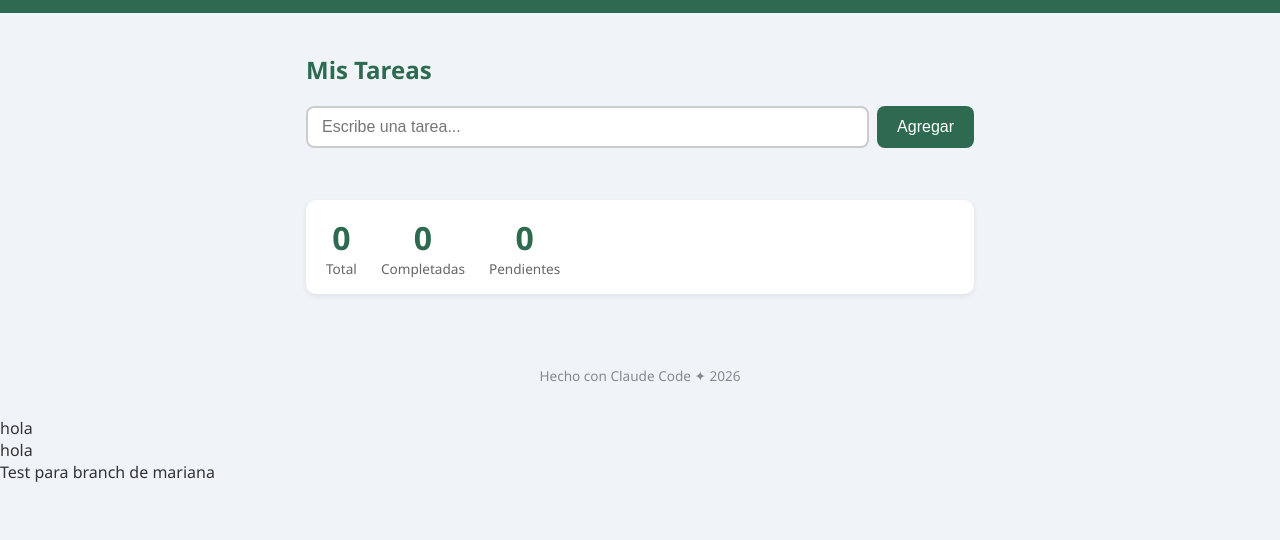
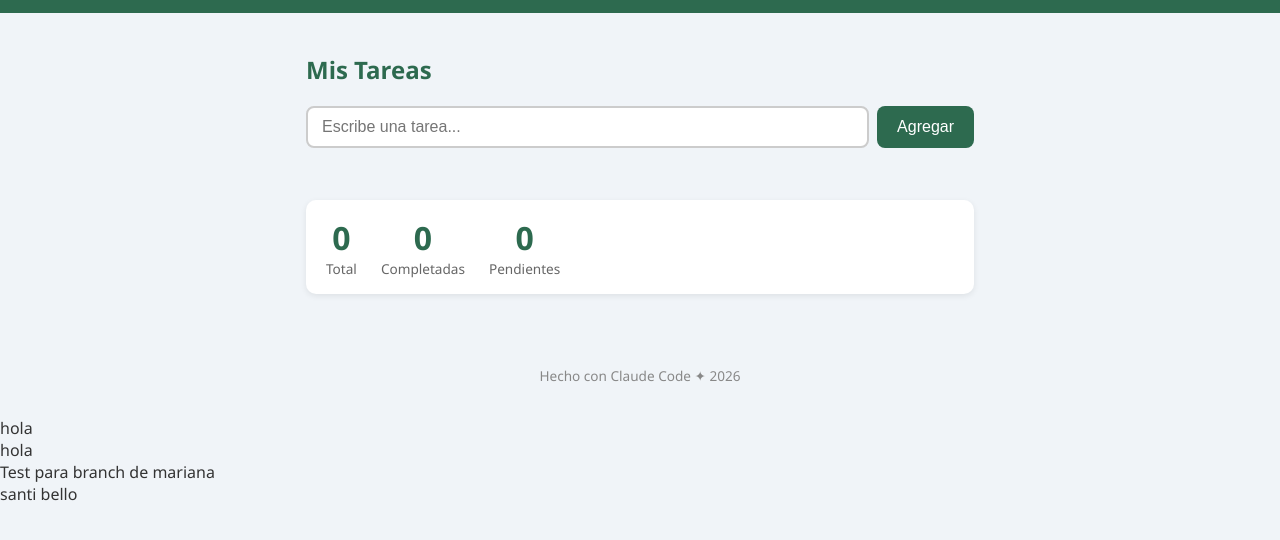
Before and after one commit to Santiago20022/Marianatest, a plain HTML site: page index.html in a window 1280 px wide. Shown: the part 54-594 px from the top of the page. Drawn offline with Linux system fonts and the light colour scheme.

Commit message:
escribi santi bello (#2)

```diff
--- a/index.html
+++ b/index.html
@@ -271,5 +271,6 @@
   <p>hola</p>
   <p>hola</p>
   <p>Test para branch de mariana</p>
+  <p>santi bello</p>
 </body>
 </html>
```
